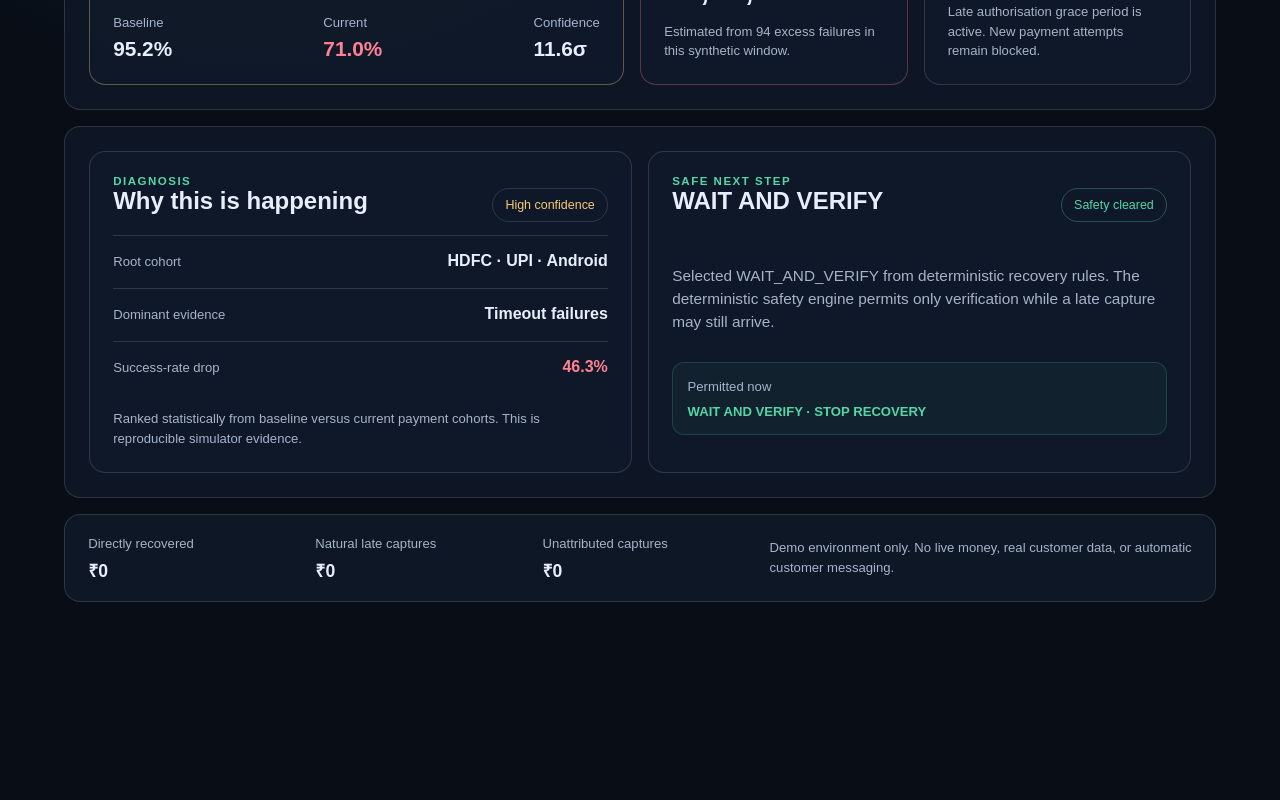
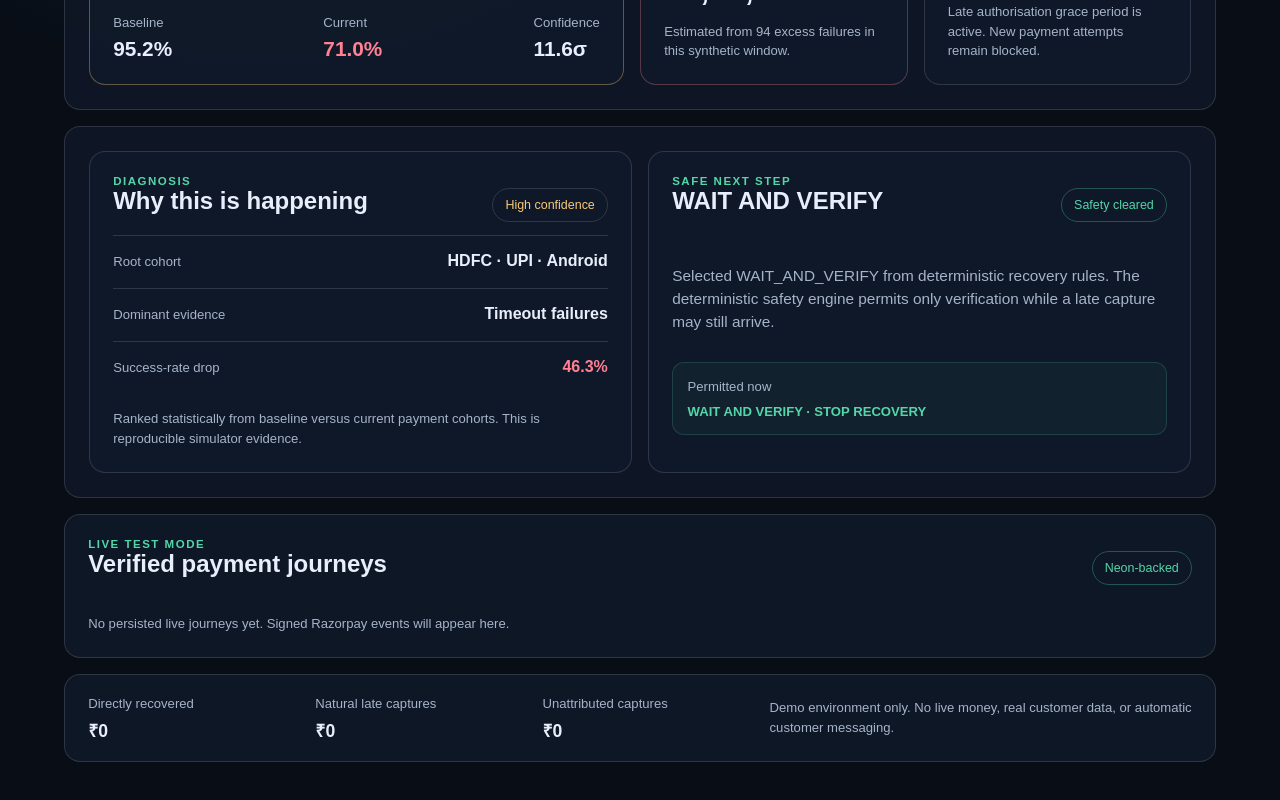
Before and after one commit to harkirath1511/RecoveryOS, a Next.js app: page / in a window 1280 px wide. Shown: the part 482-1282 px from the top of the page. Before the commit the page ends 1148 px from the top, so only its background shows below. Built offline with nearby package versions, Linux system fonts and the light colour scheme; no server answers; the database is empty.

Commit message:
Show live journeys

```diff
--- /dev/null
+++ b/src/app/api/journeys/route.ts
@@ -0,0 +1,11 @@
+import { desc } from "drizzle-orm";
+import { NextResponse } from "next/server";
+import { createDatabase } from "@/db/client";
+import { paymentJourneys } from "@/db/schema";
+
+export async function GET() {
+  try {
+    const journeys = await createDatabase().select({ id: paymentJourneys.id, orderId: paymentJourneys.razorpayOrderId, state: paymentJourneys.state, outstandingAmount: paymentJourneys.outstandingAmount, updatedAt: paymentJourneys.updatedAt }).from(paymentJourneys).orderBy(desc(paymentJourneys.updatedAt)).limit(10);
+    return NextResponse.json({ journeys });
+  } catch { return NextResponse.json({ journeys: [] }); }
+}
--- a/src/app/globals.css
+++ b/src/app/globals.css
@@ -69,3 +69,4 @@ h2 {
 .hero-grid { display: grid; grid-template-columns: 2fr 1fr 1fr; gap: 1rem; margin-top: 3rem; }.incident-card, .metric-card, .panel, .audit-strip { border: 1px solid rgba(232,238,251,.14); border-radius: 1rem; background: rgba(17,26,42,.82); }.incident-card, .metric-card, .panel { padding: 1.45rem; }.incident-card { border-color: rgba(248,202,120,.35); }.incident-copy { margin: 1.4rem 0; color: #f8ca78; font-size: .98rem; font-weight: 700; }.rate-row { align-items: flex-end; border-top: 1px solid rgba(232,238,251,.14); padding-top: 1rem; }.rate-row div, .audit-strip div { display: grid; gap: .25rem; }.rate-row span, .metric-card p, .cause-row span, .panel-footnote, .action-explanation, .allowed-list span, .audit-strip span, .audit-strip p { color: var(--muted); font-size: .82rem; line-height: 1.5; }.rate-row strong { font-size: 1.3rem; }.danger { color: #ff8193; }.metric-card { display: flex; min-height: 205px; flex-direction: column; }.metric-card > strong { margin-top: auto; font-size: clamp(1.55rem,2.5vw,2rem); }.metric-card p { margin: .8rem 0 0; }.risk-card { border-color: rgba(255,129,147,.3); }
 .main-grid { display: grid; grid-template-columns: 1fr 1fr; gap: 1rem; margin-top: 1rem; }.status-pill { color: #f8ca78; }.safe-pill { color: var(--accent); border-color: rgba(84,214,168,.32); }.cause-row { display: flex; justify-content: space-between; gap: 1rem; border-top: 1px solid rgba(232,238,251,.14); padding: 1rem 0; }.cause-row:first-of-type { margin-top: 1.5rem; }.cause-row strong { text-align: right; }.panel-footnote { margin: 1rem 0 0; }.action-explanation { margin: 1.8rem 0; font-size: .96rem; }.allowed-list { display: grid; gap: .45rem; border: 1px solid rgba(84,214,168,.18); border-radius: .75rem; padding: .9rem; background: rgba(84,214,168,.05); }.allowed-list strong { color: var(--accent); font-size: .82rem; }.audit-strip { display: grid; grid-template-columns: repeat(3,1fr) 2fr; gap: 1rem; margin-top: 1rem; padding: 1.2rem 1.45rem; }.audit-strip strong { font-size: 1.1rem; }.audit-strip p { margin: 0; }
 @media (max-width: 760px) { .dashboard-shell { padding-top: 2rem; }.topbar, .panel-heading { align-items: flex-start; flex-direction: column; }.hero-grid, .main-grid, .audit-strip { grid-template-columns: 1fr; }.metric-card { min-height: 160px; }.rate-row { align-items: flex-start; flex-direction: column; }.cause-row { align-items: flex-start; flex-direction: column; }.cause-row strong { text-align: left; }.demo-badge { white-space: normal; } }
+.live-panel { margin-top: 1rem; }.journey-list { margin-top: 1.2rem; }.journey-row { display: flex; justify-content: space-between; gap: 1rem; padding: .8rem 0; border-top: 1px solid rgba(232,238,251,.14); color: var(--muted); font-size: .85rem; }.journey-row strong { color: var(--accent); text-align: right; }
--- /dev/null
+++ b/src/components/live-journeys.tsx
@@ -0,0 +1,4 @@
+"use client";
+import { useEffect, useState } from "react";
+type Journey = { id: string; orderId: string | null; state: string; outstandingAmount: number; updatedAt: string };
+export function LiveJourneys() { const [journeys, setJourneys] = useState<Journey[]>([]); useEffect(() => { fetch("/api/journeys").then((r) => r.json()).then((data) => setJourneys(data.journeys ?? [])).catch(() => undefined); }, []); return <section className="panel live-panel"><div className="panel-heading"><div><p className="card-label">Live Test Mode</p><h2>Verified payment journeys</h2></div><span className="safe-pill">Neon-backed</span></div>{journeys.length === 0 ? <p className="panel-footnote">No persisted live journeys yet. Signed Razorpay events will appear here.</p> : <div className="journey-list">{journeys.map((journey) => <div className="journey-row" key={journey.id}><span>{journey.orderId ?? "Pending order"}</span><strong>{journey.state.replaceAll("_", " ")}</strong></div>)}</div>}</section>; }
--- a/src/components/recovery-dashboard.tsx
+++ b/src/components/recovery-dashboard.tsx
@@ -2,6 +2,7 @@ import { detectPaymentIncident } from "@/lib/recovery/incident-detector";
 import { chooseRulesAction } from "@/lib/recovery/rules-policy";
 import { evaluateRecoveryAction, recoveryActions } from "@/lib/recovery/safety-policy";
 import { simulatePaymentAttempts } from "@/lib/recovery/simulator";
+import { LiveJourneys } from "./live-journeys";
 
 const percent = (value: number) => `${(value * 100).toFixed(1)}%`;
 const rupees = (paise: number) =>
@@ -32,6 +33,7 @@ export function RecoveryDashboard() {
       <article className="panel"><div className="panel-heading"><div><p className="card-label">Diagnosis</p><h2>Why this is happening</h2></div><span className="status-pill">High confidence</span></div><div className="cause-row"><span>Root cohort</span><strong>HDFC · UPI · Android</strong></div><div className="cause-row"><span>Dominant evidence</span><strong>Timeout failures</strong></div><div className="cause-row"><span>Success-rate drop</span><strong className="danger">{percent(incident.topSegment.successRateDrop)}</strong></div><p className="panel-footnote">Ranked statistically from baseline versus current payment cohorts. This is reproducible simulator evidence.</p></article>
       <article className="panel"><div className="panel-heading"><div><p className="card-label">Safe next step</p><h2>{decision.action.replaceAll("_", " ")}</h2></div><span className="safe-pill">Safety cleared</span></div><p className="action-explanation">{decision.reason} The deterministic safety engine permits only verification while a late capture may still arrive.</p><div className="allowed-list"><span>Permitted now</span><strong>{allowed.map((action) => action.replaceAll("_", " ")).join(" · ")}</strong></div></article>
     </section>
+    <LiveJourneys />
     <section className="audit-strip"><div><span>Directly recovered</span><strong>₹0</strong></div><div><span>Natural late captures</span><strong>₹0</strong></div><div><span>Unattributed captures</span><strong>₹0</strong></div><p>Demo environment only. No live money, real customer data, or automatic customer messaging.</p></section>
   </main>;
 }
```
